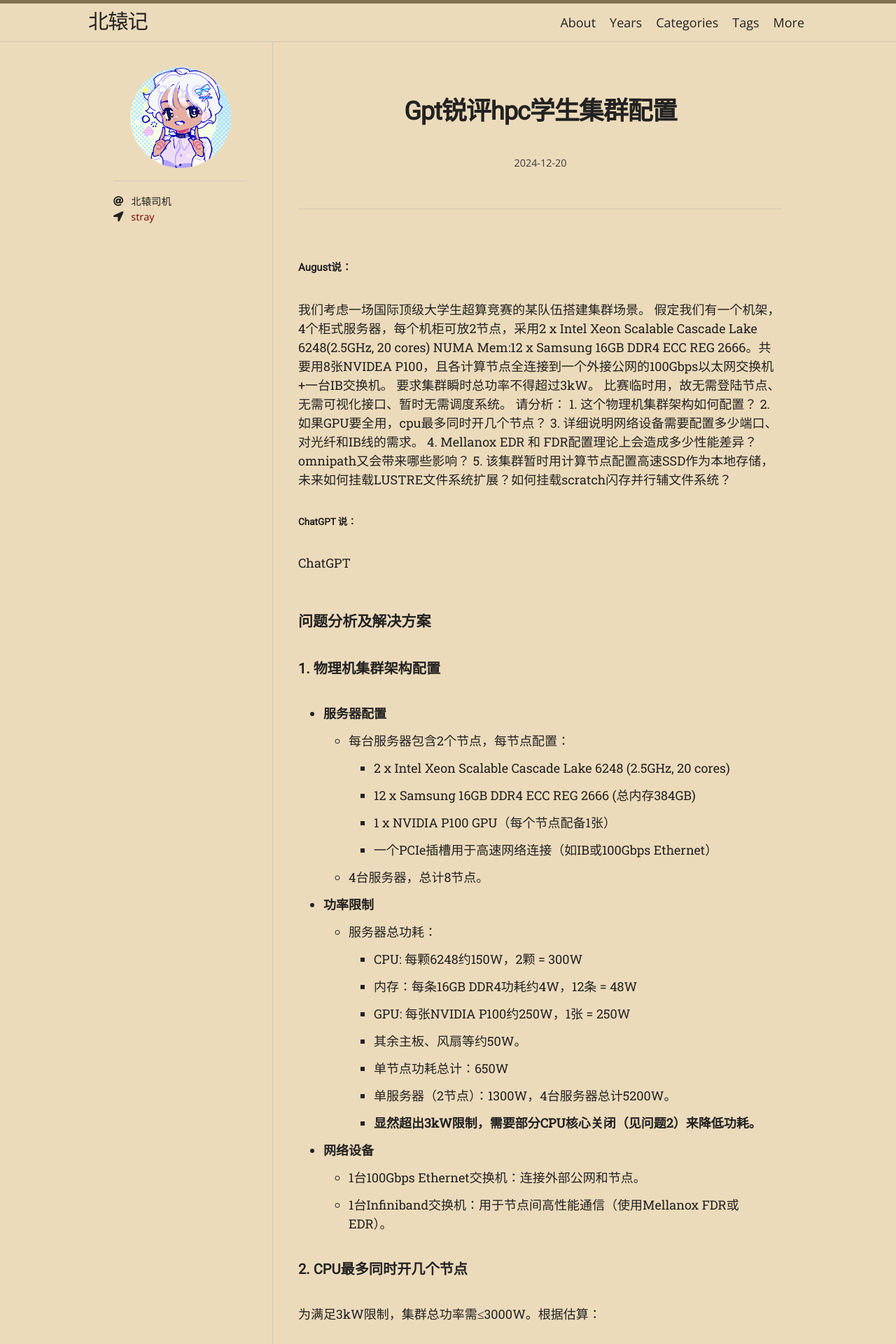
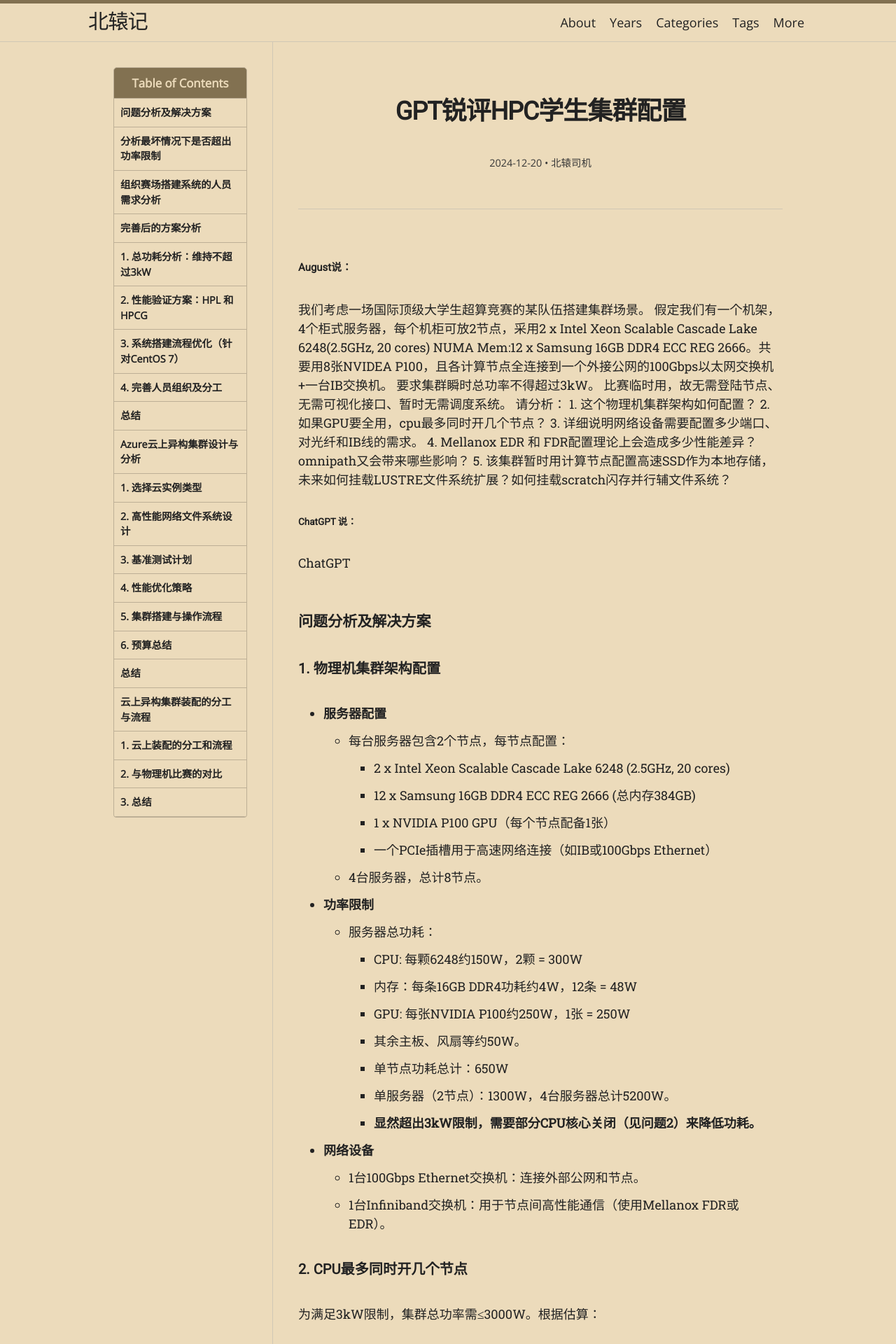
Before and after one commit to Lithiumcr/Lithiumcr.github.io, a Jekyll site: the page built from _posts/司机呓语/2024-12-20-GPT锐评HPC学生集群配置.md, in a window 1280 px wide. Shown: the top 1920 px of the page at 70% size. Built offline with Jekyll 4.4.1, drawn with Linux system fonts in a browser that asks for light colours; nearby versions of some CDN libraries; some web fonts are replaced; our own code applies the rules of GitHub Pages for plain Markdown files.

Commit message:
订正标题

```diff
--- a/_posts/司机呓语/2024-12-20-GPT锐评HPC学生集群配置.md
+++ b/_posts/司机呓语/2024-12-20-GPT锐评HPC学生集群配置.md
@@ -1,3 +1,11 @@
+---
+layout: post
+title: GPT锐评HPC学生集群配置
+category: 司机呓语
+author: 北辕司机
+toc: true
+---
+
 ##### August说：
 
 我们考虑一场国际顶级大学生超算竞赛的某队伍搭建集群场景。 假定我们有一个机架，4个柜式服务器，每个机柜可放2节点，采用2 x Intel Xeon Scalable Cascade Lake 6248(2.5GHz, 20 cores) NUMA Mem:12 x Samsung 16GB DDR4 ECC REG 2666。共要用8张NVIDEA P100，且各计算节点全连接到一个外接公网的100Gbps以太网交换机+一台IB交换机。 要求集群瞬时总功率不得超过3kW。 比赛临时用，故无需登陆节点、无需可视化接口、暂时无需调度系统。 请分析： 1. 这个物理机集群架构如何配置？ 2. 如果GPU要全用，cpu最多同时开几个节点？ 3. 详细说明网络设备需要配置多少端口、对光纤和IB线的需求。 4. Mellanox EDR 和 FDR配置理论上会造成多少性能差异？omnipath又会带来哪些影响？ 5. 该集群暂时用计算节点配置高速SSD作为本地存储，未来如何挂载LUSTRE文件系统扩展？如何挂载scratch闪存并行辅文件系统？
```
